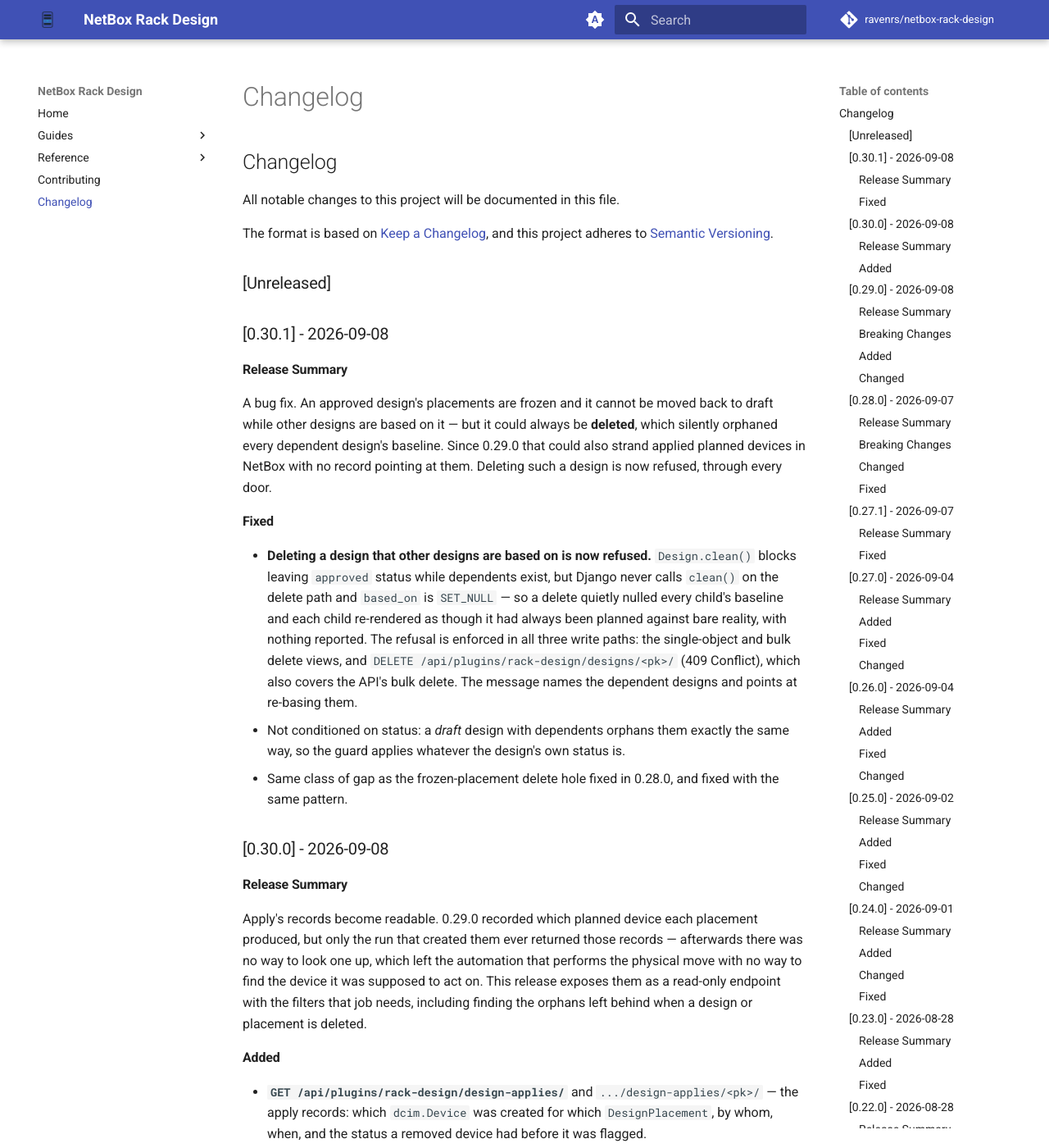
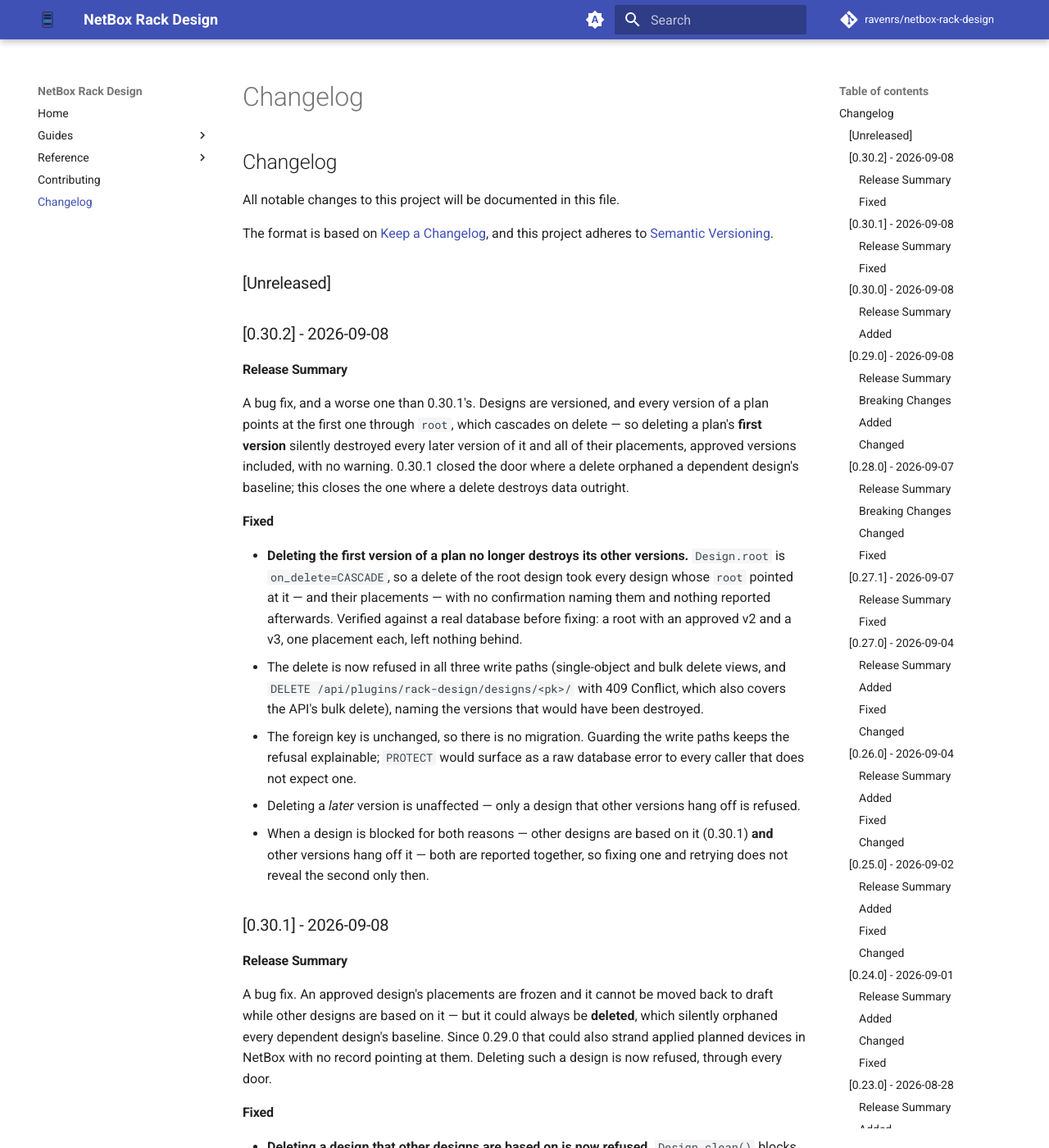
Before and after one commit to ravenrs/netbox-rack-design, an MkDocs documentation site: the page built from docs/changelog.md, in a window 1280 px wide and 1400 px high. Shown: the whole window at 82% size. Built offline with MkDocs 1.6.1 and Material for MkDocs 9.7.7, drawn with Linux system fonts in a browser that asks for light colours; comment, search, counter and statistics services are not loaded.

Commit message:
Release v0.30.2

```diff
--- a/CHANGELOG.md
+++ b/CHANGELOG.md
@@ -6,6 +6,38 @@
 and this project adheres to [Semantic Versioning](https://semver.org/spec/v2.0.0.html).
 
 ## [Unreleased]
+
+## [0.30.2] - 2026-09-08
+
+### Release Summary
+
+A bug fix, and a worse one than 0.30.1's. Designs are versioned, and every
+version of a plan points at the first one through `root`, which cascades on
+delete — so deleting a plan's **first version** silently destroyed every later
+version of it and all of their placements, approved versions included, with no
+warning. 0.30.1 closed the door where a delete orphaned a dependent design's
+baseline; this closes the one where a delete destroys data outright.
+
+### Fixed
+
+- **Deleting the first version of a plan no longer destroys its other
+  versions.** `Design.root` is `on_delete=CASCADE`, so a delete of the root
+  design took every design whose `root` pointed at it — and their placements —
+  with no confirmation naming them and nothing reported afterwards. Verified
+  against a real database before fixing: a root with an approved v2 and a v3,
+  one placement each, left nothing behind.
+  - The delete is now refused in all three write paths (single-object and bulk
+    delete views, and `DELETE /api/plugins/rack-design/designs/<pk>/` with 409
+    Conflict, which also covers the API's bulk delete), naming the versions
+    that would have been destroyed.
+  - The foreign key is unchanged, so there is no migration. Guarding the write
+    paths keeps the refusal explainable; `PROTECT` would surface as a raw
+    database error to every caller that does not expect one.
+  - Deleting a *later* version is unaffected — only a design that other
+    versions hang off is refused.
+  - When a design is blocked for both reasons — other designs are based on it
+    (0.30.1) **and** other versions hang off it — both are reported together,
+    so fixing one and retrying does not reveal the second only then.
 
 ## [0.30.1] - 2026-09-08
 
--- a/netbox_rack_design/__init__.py
+++ b/netbox_rack_design/__init__.py
@@ -9,7 +9,7 @@
 
 __author__ = """Petr Voronov"""
 __email__ = "ravenrs@gmail.com"
-__version__ = "0.30.1"
+__version__ = "0.30.2"
 
 
 from netbox.plugins import PluginConfig
--- a/pyproject.toml
+++ b/pyproject.toml
@@ -7,7 +7,7 @@
 
 [project]
 name =  "netbox-rack-design"
-version = "0.30.1"
+version = "0.30.2"
 authors = [
     {name = "Petr Voronov", email = "ravenrs@gmail.com"},
 ]
```
Also changed, not shown: COMPATIBILITY.md (+1 -0 lines), 2 other files.
